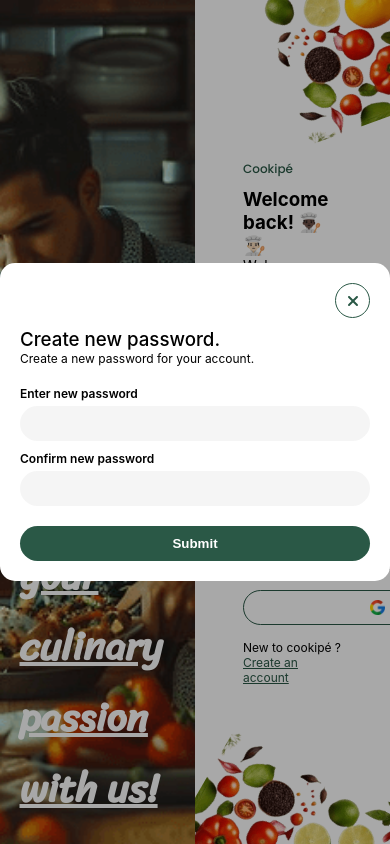
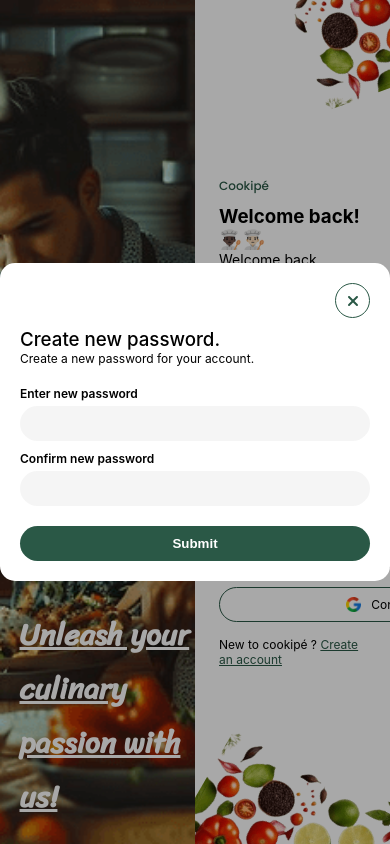
Before and after one commit to Vegetablegito247/cookipe, a React (Create React App) app: page /login in a window 390 px wide. Built offline with nearby package versions, Linux system fonts and the light colour scheme; a web font is replaced by a local one.

Commit message:
md signup

```diff
--- a/src/pages/signupPage/style/createAcct.css
+++ b/src/pages/signupPage/style/createAcct.css
@@ -128,3 +128,30 @@
     object-fit: cover;
     transform: rotate(-240deg);
 }
+
+@media (max-width: 928px) {
+    .create_form form {
+        width: 100%;
+    }
+}
+
+@media (max-width: 575px) {
+    .create_img h3 {
+        font-size: 30px;
+    }
+
+    .create_form {
+        padding: 3rem 2rem;
+    }
+
+    .img_rigt {
+        right: -19%;
+        top: -7%;
+    }
+}
+
+@media (max-width: 428px) {
+    .create_form {
+        padding: 3rem 24px;
+    }
+}
```
